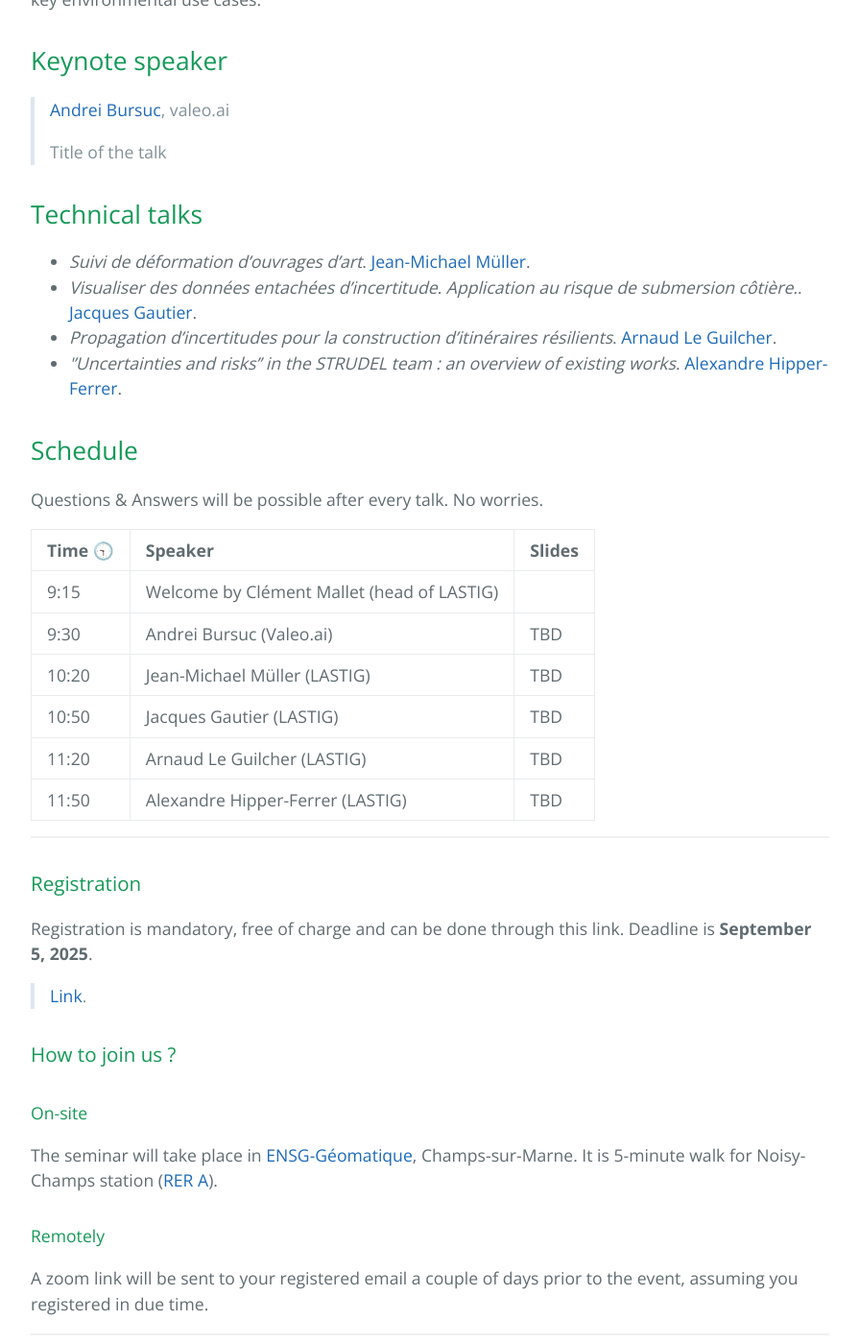
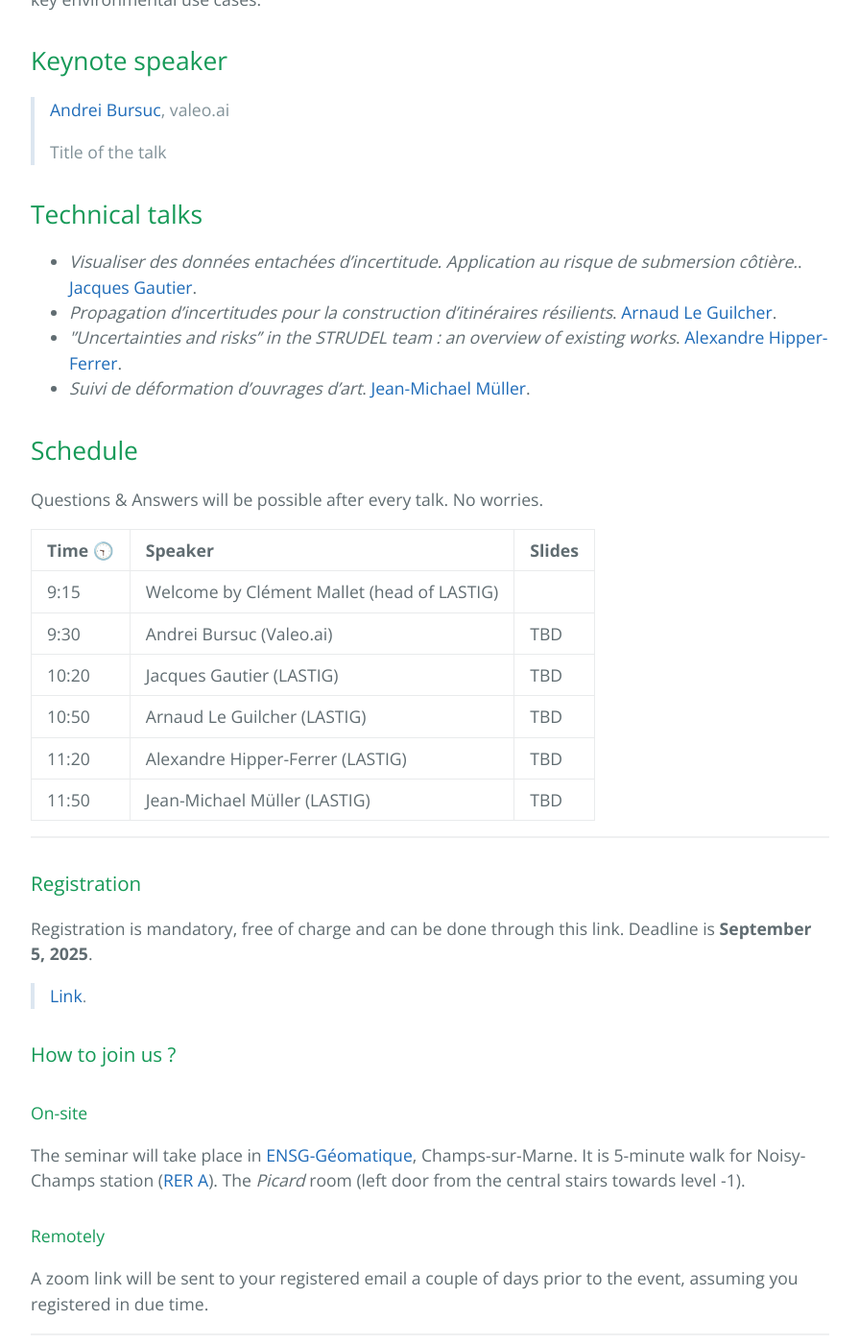
Before and after one commit to umrlastig/seminars, a Jekyll site: the page built from index.md, in a window 1280 px wide and 1400 px high, scrolled down 936 px. Shown: the whole window at 96% size, without its empty margins (192-1087 px from the left). Built offline with Jekyll 4.4.1, drawn with Linux system fonts in a browser that asks for light colours.

Commit message:
Update index.md

```diff
--- a/index.md
+++ b/index.md
@@ -23,10 +23,10 @@ This seminar targets to **address both subjects, sometimes interwinned**, in ord
 
 ## Technical talks
 
-*   _Suivi de déformation d'ouvrages d'art_. [Jean-Michael Müller](https://www.umr-lastig.fr/jmmuller_lastig_homepage/).
 *   _Visualiser des données entachées d'incertitude. Application au risque de submersion côtière._. [Jacques Gautier](https://www.umr-lastig.fr/jacques-gautier/).
 *   _Propagation d'incertitudes pour la construction d'itinéraires résilients_. [Arnaud Le Guilcher](https://www.umr-lastig.fr/aleguilcher_homepage/).
 *   _''Uncertainties and risks'' in the STRUDEL team : an overview of existing works_. [Alexandre Hipper-Ferrer](https://ahippert.github.io/).
+*    _Suivi de déformation d'ouvrages d'art_. [Jean-Michael Müller](https://www.umr-lastig.fr/jmmuller_lastig_homepage/).
 
 ## Schedule
 Questions & Answers will be possible after every talk. No worries.
@@ -35,10 +35,10 @@ Questions & Answers will be possible after every talk. No worries.
 |:-------------|:------------------|:------|
 | 9:15           | Welcome by Clément Mallet (head of LASTIG)|  |
 | 9:30           | Andrei Bursuc (Valeo.ai) | TBD  |
-| 10:20 | Jean-Michael Müller (LASTIG)   | TBD  |
-| 10:50 | Jacques Gautier (LASTIG)   | TBD  |
-| 11:20   | Arnaud Le Guilcher (LASTIG)      | TBD   |
-| 11:50 | Alexandre Hipper-Ferrer (LASTIG) | TBD  |
+| 10:20 | Jacques Gautier (LASTIG)   | TBD  |
+| 10:50   | Arnaud Le Guilcher (LASTIG)      | TBD   |
+| 11:20 | Alexandre Hipper-Ferrer (LASTIG) | TBD  |
+| 11:50 | Jean-Michael Müller (LASTIG)   | TBD  |
 
 * * *
 
@@ -50,6 +50,8 @@ Registration is mandatory, free of charge and can be done through this link. Dea
 
 #### On-site
 The seminar will take place in [ENSG-Géomatique](https://ensg.eu/fr), Champs-sur-Marne. It is 5-minute walk for Noisy-Champs station ([RER A](https://www.ratp.fr/plans-lignes/rer/a)).
+The *Picard* room (left door from the central stairs towards level -1).
+
 
 #### Remotely
 A zoom link will be sent to your registered email a couple of days prior to the event, assuming you registered in due time.
```
